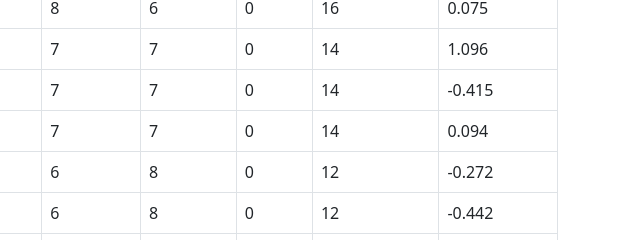
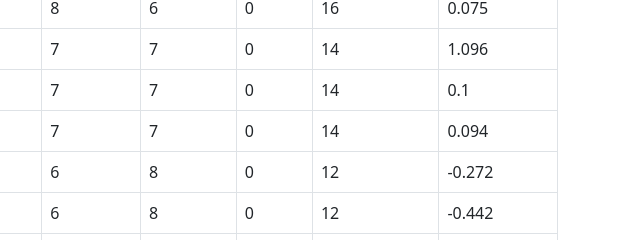
Before and after one commit to iplpredictiontable/iplpredictiontable, a plain HTML site: page index.html in a window 1280 px wide. Shown: the part 272-512 px from the top of the page, 640-1280 px from the left. Drawn offline with nearby package versions, Linux system fonts and the light colour scheme.

Commit message:
feat: extra changes

```diff
--- a/index.html
+++ b/index.html
@@ -102,7 +102,7 @@
             <td>7</td>
             <td>0</td>
             <td>14</td>
-            <td>-0.415</td>
+            <td>0.1</td>
         </tr>
 
         <tr>
```
